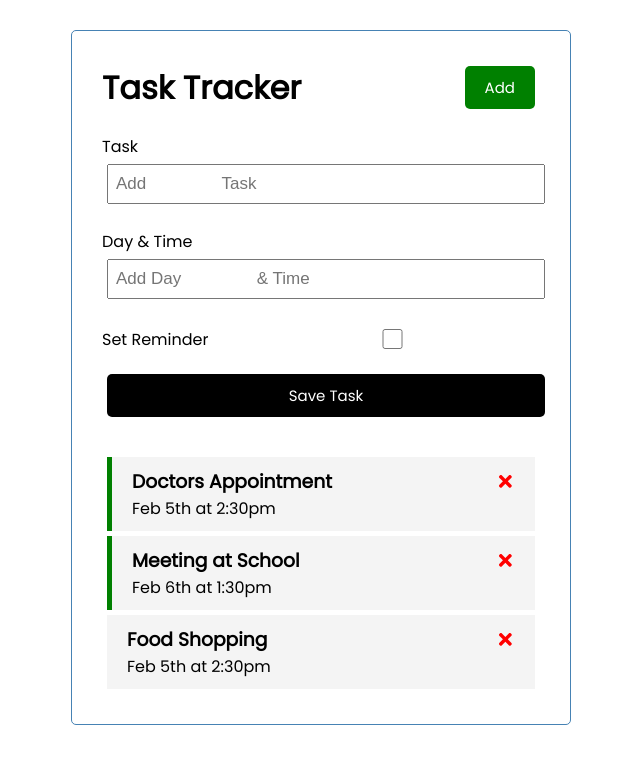
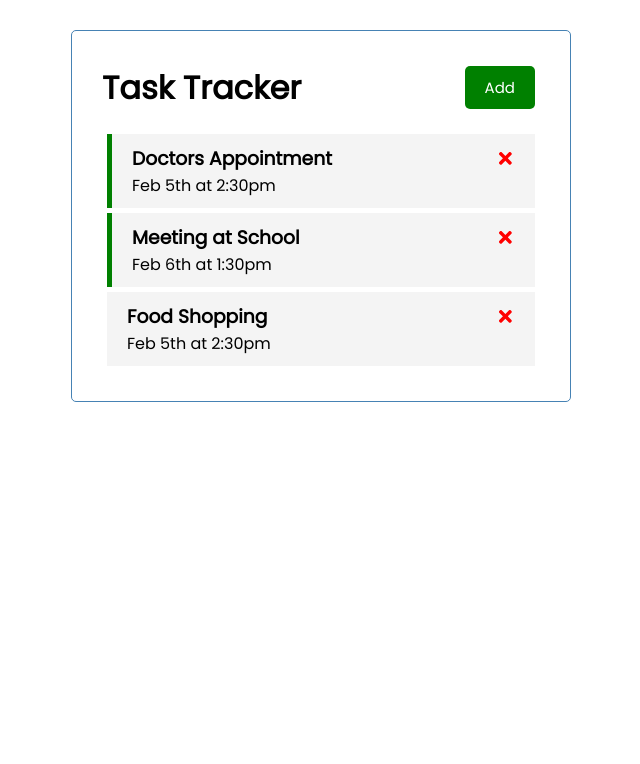
Before and after one commit to S-Solomon/React-task-tracker, a React (Create React App) app: page / in a window 1280 px wide. Shown: the top 764 px of the page, without its empty margins (319-959 px from the left). Built offline with nearby package versions, Linux system fonts and the light colour scheme.

Commit message:
show AddTask state

```diff
--- a/src/App.js
+++ b/src/App.js
@@ -4,6 +4,7 @@ import Tasks from './components/Tasks'
 import AddTask from './components/AddTask'
 
 function App() {
+  const [showAddTask, setShowAddTask] = useState(false)
   const [tasks, setTasks] = useState([
     {
         id: 1,
@@ -50,7 +51,7 @@ function App() {
   return (
     <div className="container">
       <Header />
-      <AddTask onAdd={addTask}/>
+      {showAddTask && <AddTask onAdd={addTask}/>}
       {tasks.length > 0 ? <Tasks tasks={tasks}
       onDelete={deleteTask} onToggle={toggleReminder} /> : 'No Tasks To Show'}
     </div>
--- a/src/components/AddTask.js
+++ b/src/components/AddTask.js
@@ -37,8 +37,8 @@ const AddTask = ({ onAdd }) => {
                 <label>Set Reminder</label>
                 <input type="checkbox"
                 checked={reminder}
-                value={reminder} onChange={(e) => setReminder(e.
-                currentTarget.checked)}/>
+                value={reminder} onChange={(e) => setReminder(
+                e.currentTarget.checked)}/>
             </div>
 
             <input type="submit" value="Save Task"
```
Also changed, not shown: 1 other file (tests, documents, lock files or other folders).
